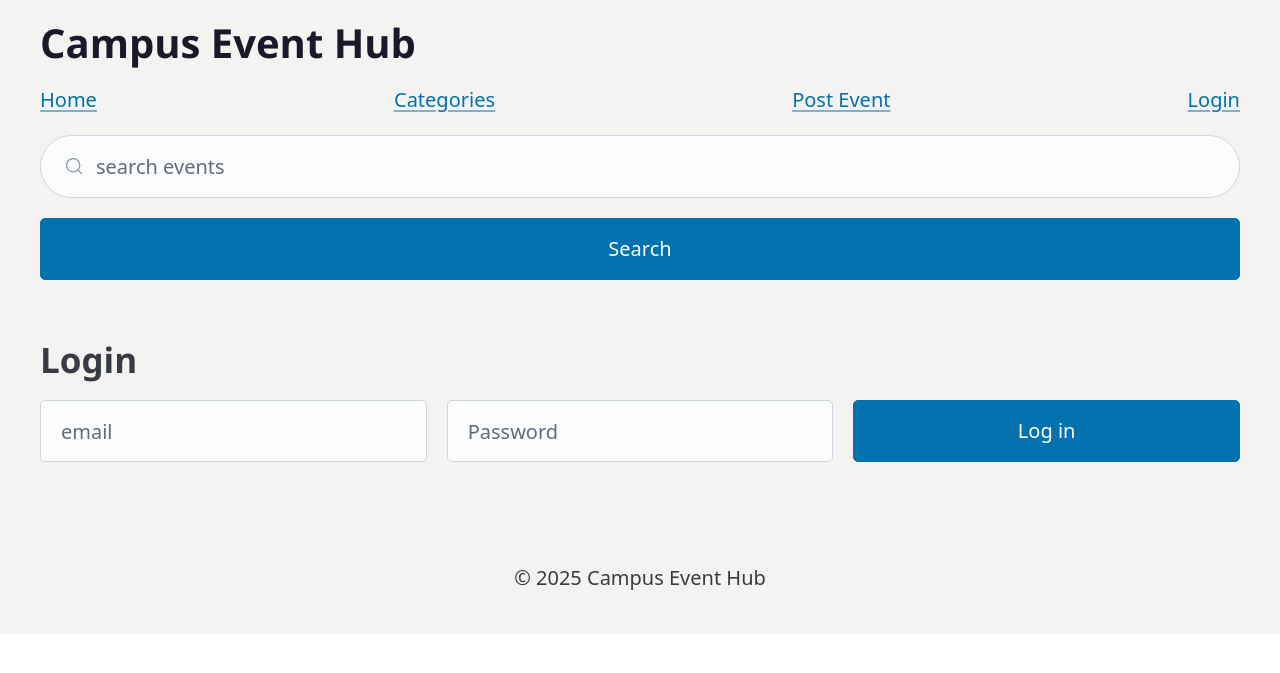
After one commit to Ruach-Deng/flaskweb, a Flask app: page /login in a window 1280 px wide. The commit adds this page. Shown: the top 673 px of the page. Run offline with Flask 3, Linux system fonts and the light colour scheme; some libraries are stand-ins or nearby versions.

Commit message:
Update flaskweb
Implemented event listing and posting functionality with new routes and templates. Added a basic login form and user authentication logic. Added sample event images and improved navigation links.

```diff
--- a/app.py
+++ b/app.py
@@ -1,7 +1,81 @@
-from flask import Flask, render_template
+from flask import Flask, render_template, request, redirect, url_for
 
 app = Flask(__name__)
 
+# Set a secret key for encrypting session data
+app.secret_key = 'my_secret_key'
+
+# dictionary to store user and password
+users = {
+    'kunal@gmail.com': '1234',
+    'user2@gmail.com': 'password2'
+}
+
+# Placeholder event data (iterable)
+events = [
+    {
+        'title': 'Soccer Night',
+        'date': 'Oct 20, 2025',
+        'location': 'EMU Turf',
+        'description': 'Come show your soccer skills and meet new people.'
+    },
+    {
+        'title': 'Movie Night',
+        'date': 'Oct 23, 2025',
+        'location': 'University Commons',
+        'description': 'Enjoy a movie with free popcorn and snacks!'
+    }
+]
+
 @app.route("/")
 def home():
-    return render_template("home.html")
+    # Displays the homepage with categories and a preview of events
+    return render_template("home.html", events=events)
+
+# Combined GET and POST handling for login
+@app.route('/login', methods=['GET', 'POST'])
+def login():
+
+    if request.method == 'POST':
+        email = request.form.get('email')
+        password = request.form.get('password')
+        print(email, password)
+
+        if email in users and users[email] == password:
+            return '<h1>Welcome!!!</h1>'
+        else:
+            return '<h1>Invalid credentials!</h1>'
+    else:
+        return render_template('login.html')
+
+
+# Route to display all events (iterable data)
+@app.route('/events')
+def event_list():
+    return render_template('events.html', events=events)
+
+# Route to post a new event (form handling)
+@app.route('/post_event', methods=['GET', 'POST'])
+def post_event():
+    if request.method == 'POST':
+        title = request.form.get('title')
+        date = request.form.get('date')
+        location = request.form.get('location')
+        description = request.form.get('description')
+
+        # Append new event to list (simulating database save)
+        events.append({
+            'title': title,
+            'date': date,
+            'location': location,
+            'description': description
+        })
+
+        return redirect(url_for('event_list'))
+
+    return render_template('post_event.html')
+
+
+
+if __name__ == '__main__':
+    app.run(debug=True)
--- a/static/main.css
+++ b/static/main.css
@@ -6,6 +6,10 @@ background-color: #f5f3f1;
     display: flex;
     gap: 1rem;
     flex-wrap: wrap;
+}
+
+nav {
+    margin-bottom: 1rem;
 }
 
 
--- a/templates/base.html
+++ b/templates/base.html
@@ -14,10 +14,10 @@
         <h1>Campus Event Hub</h1>
 
         <nav>
-            <a href="#">Home</a>
+            <a href="# {{ url_for('home')}}">Home</a>
             <a href="#">Categories</a>
             <a href="#">Post Event</a>
-            <a href="#">Login</a>
+            <a href="#{{url_for('login')}}">Login</a>
         </nav>
 
 
--- /dev/null
+++ b/templates/login.html
@@ -0,0 +1,34 @@
+{% extends "base.html" %}
+
+{% block title %}Login {% endblock %}
+
+{% block body %}
+
+<h2> Login </h2>
+
+<form method="POST" action="{{url_for('login')}}" >
+
+   <fieldset class="grid">
+
+      <input
+        name="email"
+        placeholder="email"
+        aria-label="email"
+        autocomplete="email" />
+
+      <input
+        type="password"
+         name="password"
+         placeholder="Password"
+         aria-label="Password"
+         autocomplete="current-password"/>
+
+      <input
+         type="submit"
+        value="Log in"/>
+
+   </fieldset>
+
+</form>
+
+{% endblock %}
```
Also changed, not shown: other parts of static/main.css (+89 -0 lines), templates/events.html (added, +21 -0 lines), templates/home.html (+41 -1 lines), templates/post_event.html (added, +17 -0 lines), static/images/foodfest.jpg (added), static/images/pickleball.jpg (added), static/images/soccer.jpg (added).
